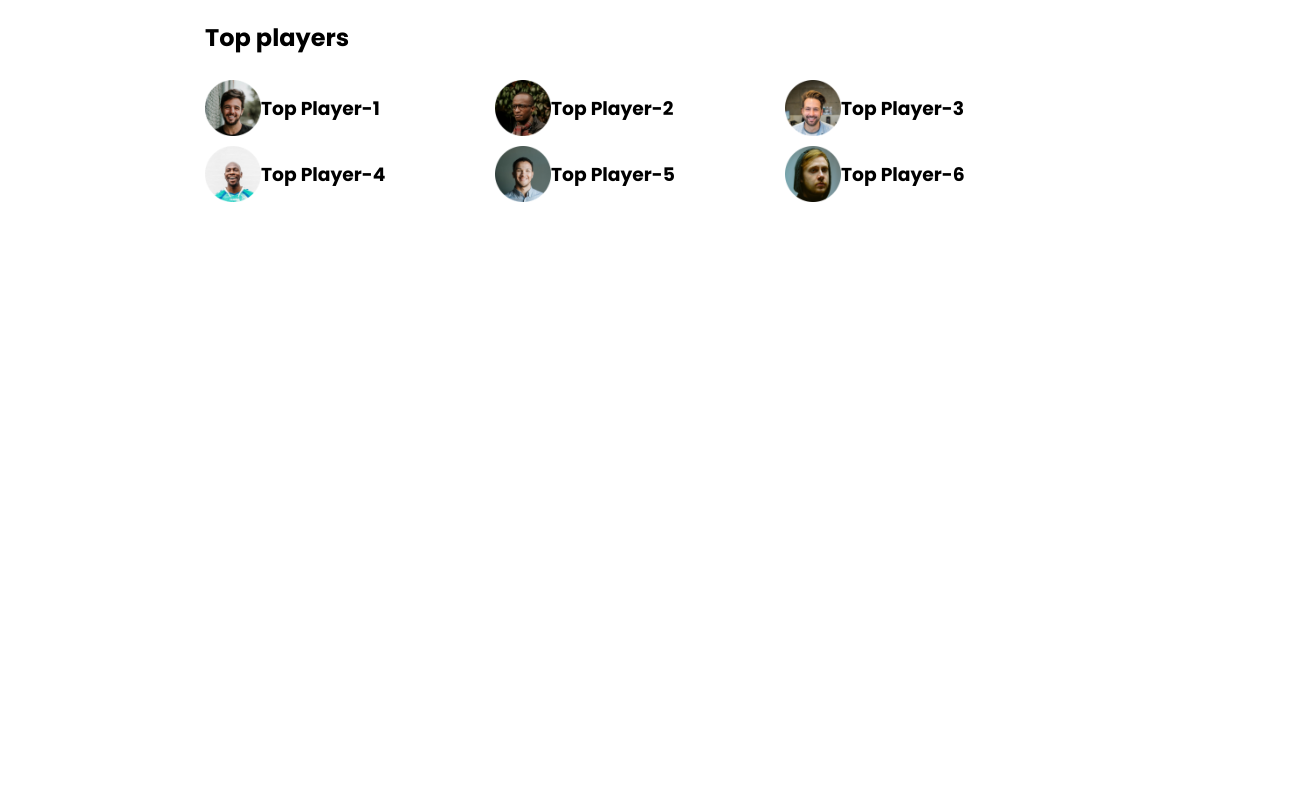
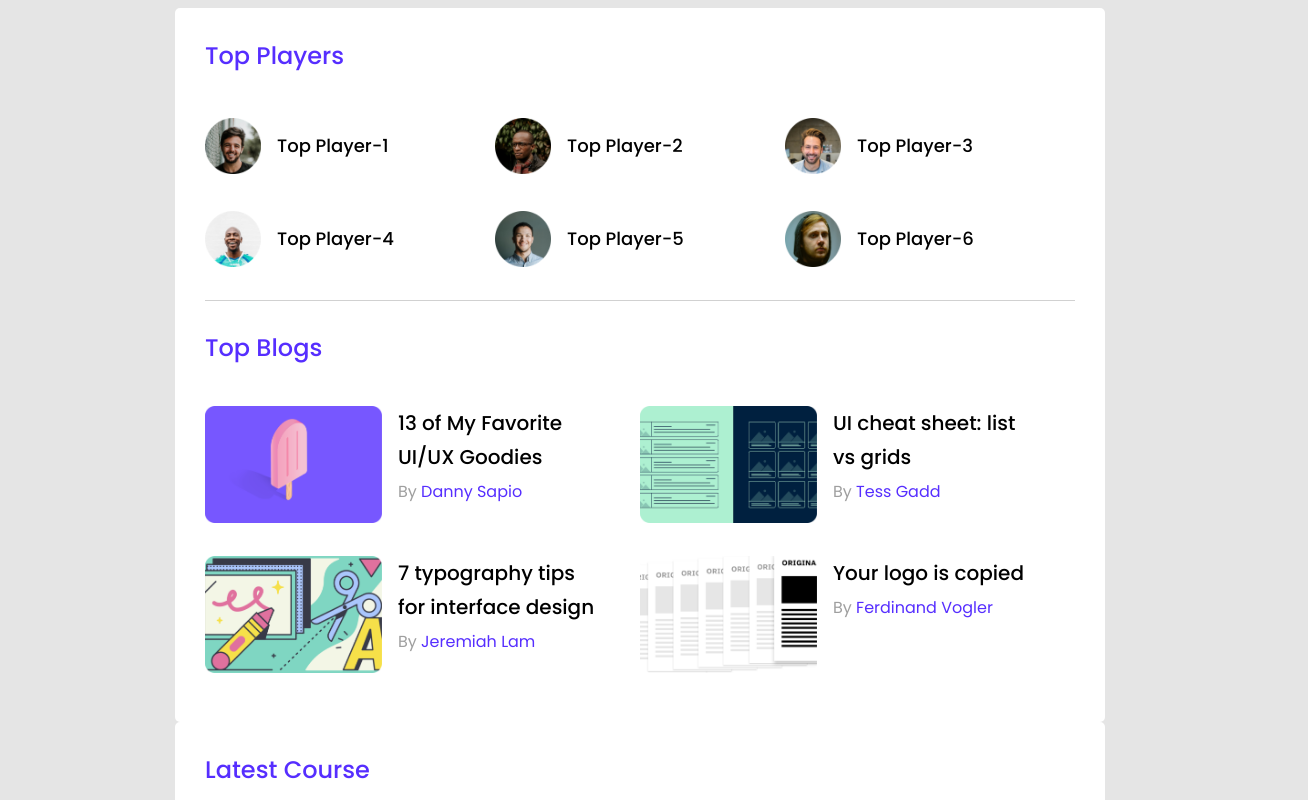
Before and after one commit to RagibShariar/leader-board, a plain HTML site: page index.html in a window 1280 px wide. Shown: the top 800 px of the page, 1308 px wide, since content can reach past the window. Drawn offline with Linux system fonts and the light colour scheme.

Commit message:
blog added

```diff
--- a/css/styles.css
+++ b/css/styles.css
@@ -1,23 +1,89 @@
+/* Common CSS */
 body{
+    background-color: #E5E5E5;
     font-family: 'Poppins', sans-serif;
 }
 .container{
     width: 870px;
     margin: 0 auto;
-    /* background-color: rgb(223, 223, 223); */
+    padding: 30px 30px 16px 30px ;
+    background-color: #fff;
+    border-radius: 5px;
 }
-/* top player  */
-.players{
+.section-heading{
+    margin-top: 0;
+    color: #562EFF;
+    font-size: 24px;
+    font-weight: 500;
+    line-height: 36px;
+}
+/* top players start  */
+.top-player-and-blog-section{
+}
+.top-player-and-blog-section h1{
+    margin-bottom: 40px;
+}
+.players-wrapper{
+    margin-bottom: 29px;
     display: grid;
+    /* grid-template-columns: 1fr 1fr 1fr; */
     grid-template-columns: repeat(3, 1fr);
-    /* grid-template-columns: 1fr 1fr 1fr; */
+    border-bottom: 1px solid #D1D1D1;
 
 }
-.player{
+.single-player{
     display: flex;
     align-items: center;
+    margin-bottom: 30px;
 }
-.player img{
+.single-player h3{
+    font-size: 18px;
+    font-weight: 500;
+    line-height: 27px;
+}
+.single-player img{
     width: 56px;
     height: 56px;
+    margin-right: 16px;
 }
+/* top players end  */
+/* Top blogs start */
+.blog-wrapper{
+    display: grid;
+    grid-template-columns: repeat(2, 1fr);
+    /* grid-column-gap: 46px; */
+}
+.single-blog{
+    display: flex;
+    margin-bottom: 26px;
+    margin-right: 40px;
+}
+.single-blog img {
+    width: 177px;
+    height: 117px;
+    margin-right: 16px;
+}
+.blog-content h2{
+    margin: 0 0 6px 0;
+    font-weight: 500;
+    font-size: 20px;
+    line-height: 34px;
+}
+.blog-content p{
+    margin: 0;
+    font-size: 16px;
+    line-height: 24px;
+    color: #9F9F9F;
+}
+.blog-content p span{
+    color: #562EFF;
+}
+/* Top blogs end */
+/* course-section strat  */
+.course-section{}
+.course-wrapper{}
+.single-course{}
+.course-img{}
+.course-details h2{}
+.course-details p{}
+/* course-section end  */
--- a/index.html
+++ b/index.html
@@ -16,43 +16,104 @@
     <!-- header part end  -->
     <main>
         <!-- top players and top blogs -->
-        <section>
+        <section class="top-player-and-blog-section">
             <div class="container">
-                <h1>Top players</h1>
-                <div class="players">
-                    <div class="player">
+                <h1 class="section-heading">Top Players</h1>
+                <div class="players-wrapper">
+                    <div class="single-player">
                         <img src="images/players/player-1.png" alt="">
                             <h3>Top Player-1</h3>
                         </img>
                     </div>
-                    <div class="player">
+                    <div class="single-player">
                         <img src="images/players/player-2.png" alt="">
                             <h3>Top Player-2</h3>
                         </img>
                     </div>
-                    <div class="player">
+                    <div class="single-player">
                         <img src="images/players/player-3.png" alt="">
                             <h3>Top Player-3</h3>
                         </img>
                     </div>
-                    <div class="player">
+                    <div class="single-player">
                         <img src="images/players/player-4.png" alt="">
                             <h3>Top Player-4</h3>
                         </img>
                     </div>
-                    <div class="player">
+                    <div class="single-player">
                         <img src="images/players/player-5.png" alt="">
                             <h3>Top Player-5</h3>
                         </img>
                     </div>
-                    <div class="player">
+                    <div class="single-player">
                         <img src="images/players/player-6.png" alt="">
                             <h3>Top Player-6</h3>
                         </img>
                     </div>
                 </div>
+                <!-- Blog section -->
+                <h1 class="section-heading">Top Blogs</h1>
+                <div class="blog-wrapper">
+                    <div class="single-blog">
+                        <div class="blog-img">
+                            <img src="images/blogs/blog-1.png" alt="blog-1">
+                        </div>
+                        <div class="blog-content">
+                            <h2>13 of My Favorite UI/UX Goodies</h2>
+                            <p>By <span>Danny Sapio</span></p>
+                        </div>
+                    </div>
+                    <div class="single-blog">
+                        <div class="blog-img">
+                            <img src="images/blogs/blog-2.png" alt="blog-2">
+                        </div>
+                        <div class="blog-content">
+                            <h2>UI cheat sheet:
+                                list vs grids</h2>
+                            <p>By <span>Tess Gadd</span></p>
+                        </div>
+                    </div>
+                    <div class="single-blog">
+                        <div class="blog-img">
+                            <img src="images/blogs/blog-3.png" alt="blog-3">
+                        </div>
+                        <div class="blog-content">
+                            <h2>7 typography tips
+                                for interface design</h2>
+                            <p>By <span>Jeremiah Lam</span></p>
+                        </div>
+                    </div>
+                    <div class="single-blog">
+                        <div class="blog-img">
+                            <img src="images/blogs/blog-4.png" alt="blog-4">
+                        </div>
+                        <div class="blog-content">
+                            <h2>Your logo is
+                                copied</h2>
+                            <p>By <span>Ferdinand Vogler</span></p>
+                        </div>
+                    </div>
+                </div>
             </div>
         </section>
+        <!-- Course section start  -->
+        <section class="course-section">
+            <div class="container">
+                <h1 class="section-heading">Latest Course</h1>
+                <div class="course-wrapper">
+                    <div class="single-course">
+                        <div class="course-img">
+                            <img src="images/courses/course-1.png" alt="course-1">
+                        </div>
+                        <div class="course-details">
+                            <h2>React - The Complete Guide 2020</h2>
+                            <p>Reed Krakoff.</p>
+                        </div>
+                    </div>
+                </div>
+            </div>
+        </section>
+        <!-- Course section end  -->
     </main>
 </body>
 </html>
```
